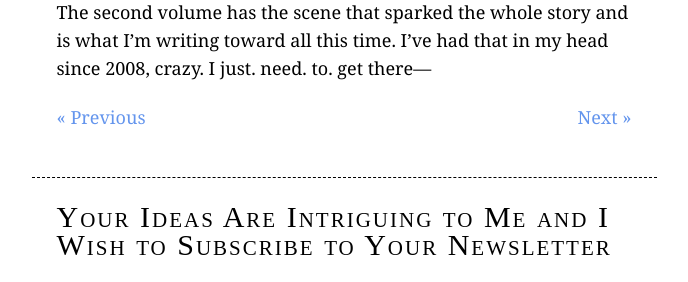
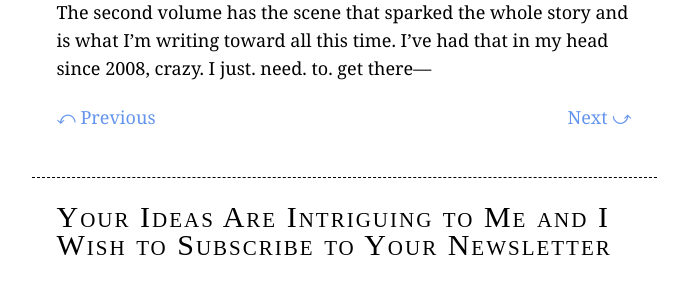
Before and after one commit to escophele/escophele, a Jekyll site: the page built from _posts/2016-01-30-4.md, in a window 1280 px wide. Shown: the part 1187-1469 px from the top of the page, without its empty margins (296-984 px from the left). Built offline with Jekyll 4.4.1, drawn with Linux system fonts in a browser that asks for light colours; some web fonts are replaced; comment, search, counter and statistics services are not loaded.

Commit message:
arrows++

```diff
--- a/_layouts/post.html
+++ b/_layouts/post.html
@@ -12,10 +12,10 @@ title:
 <div class="nav">
 
    {% if page.previous.url %}
-      <a class="prev" href="{{page.previous.url}}">&laquo; Previous</a>
+      <a class="prev" href="{{page.previous.url}}">&#10554; Previous</a>
    {% endif %}
    {% if page.next.url %}
-      <a class="next" href="{{page.next.url}}">Next &raquo;</a>
+      <a class="next" href="{{page.next.url}}">Next &#10555;</a>
    {% endif %}
 
 </div>
--- a/index.html
+++ b/index.html
@@ -14,10 +14,10 @@ title: Escophele Phele
 <div class="nav">
 
    {% if paginator.previous_page %}
-      <a class="prev" href="{{ paginator.previous_page_path }}">&laquo; Newer posts</a>
+      <a class="prev" href="{{ paginator.previous_page_path }}">&#10554; Newer posts</a>
    {% endif %}
    {% if paginator.next_page %}
-      <a class="next" href="{{ paginator.next_page_path }}">Older posts &raquo;</a>
+      <a class="next" href="{{ paginator.next_page_path }}">Older posts &#10555;</a>
    {% endif %}
 
 </div>
```
Also changed, not shown: 1 other file.
